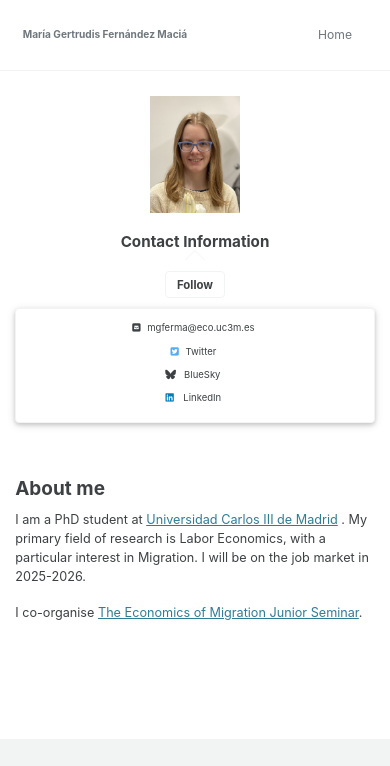
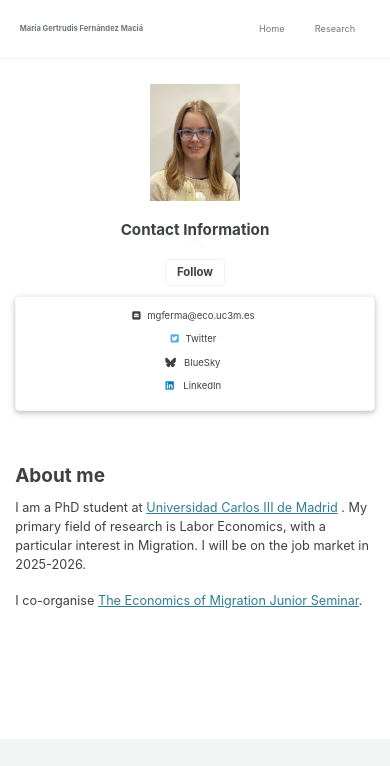
Before and after one commit to mgfernandezmacia/mgfernandezmacia.github.io, a Jekyll site: the page built from index.html, in a window 390 px wide, cut to the strip 0-766 px from the top of the page. Built offline with Jekyll 4.4.1, drawn with Linux system fonts in a browser that asks for light colours; cached includes are drawn as plain includes; the list of posts is cut into pages by our own code.

Commit message:
Update _masthead.scss

```diff
--- a/_sass/minimal-mistakes/_masthead.scss
+++ b/_sass/minimal-mistakes/_masthead.scss
@@ -92,7 +92,7 @@
 
 @media (max-width: 768px) {
     .masthead {
-        padding: 0.5em; /* Smaller padding */
+        padding: 0.3em; /* Smaller padding */
     }
 
     .masthead .site-title, .masthead .site-subtitle {
@@ -100,7 +100,7 @@
     }
 
     .masthead nav {
-        font-size: 0.8em; /* Smaller font size for navigation links */
+        font-size: 0.6em; /* Smaller font size for navigation links */
     }
 
     .masthead .site-logo img {
```
